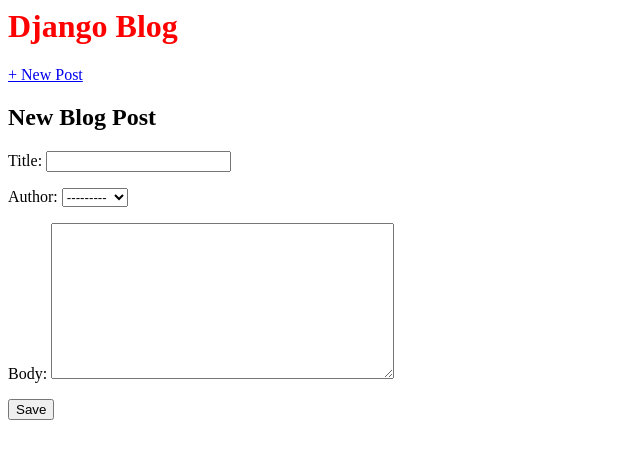
After one commit to andrewerlanger/blog, a Django app: page /post/new/ in a window 1280 px wide. The commit adds this page. Shown: the top 459 px of the page, without its empty margins (0-640 px from the left). Run offline with Django 3.2, Linux system fonts and the light colour scheme; data comes from the database, SQL or seed files in the repository; both versions use the stored data as it was after the commit.

Commit message:
update views

```diff
--- a/blog_app/models.py
+++ b/blog_app/models.py
@@ -1,4 +1,5 @@
 from django.db import models
+from django.urls import reverse
 
 # Create your models here.
 class Post(models.Model):
@@ -9,3 +10,6 @@
 
   def __str__(self):
     return self.title
+
+  def get_absolute_url(self):
+    return reverse('post_detail', args=[str(self.id)])
--- a/blog_app/urls.py
+++ b/blog_app/urls.py
@@ -4,6 +4,7 @@
 from . import views
 
 urlpatterns = [
+  path('post/<int:pk>/', views.BlogDetailView.as_view(), name='post_detail'),
+  path('post/new/', views.NewPostView.as_view(), name='post_new'),
   path('', views.BlogListView.as_view(), name='home'),
-  path('post/<int:pk>/', views.BlogDetailView.as_view(), name='post_detail')
 ]
--- a/blog_app/views.py
+++ b/blog_app/views.py
@@ -1,5 +1,6 @@
 from django.shortcuts import render
 from django.views.generic import ListView, DetailView
+from django.views.generic.edit import CreateView
 
 from . import models
 
@@ -12,3 +13,8 @@
 class BlogDetailView(DetailView):
   model = models.Post
   template_name = 'post_detail.html'
+
+class NewPostView(CreateView):
+  model = models.Post
+  template_name = 'post_new.html'
+  fields = '__all__' # we want input for all fields
--- a/blog_project/templates/base.html
+++ b/blog_project/templates/base.html
@@ -4,13 +4,14 @@
 <html>
   <head>
     <title>Django Blog</title>
+    <!--css step two -->
+    <link href="{% static 'css/base.css' %}" rel="stylesheet">
   </head>
   <body>
     <header>
       <h1><a href="{% url 'home' %}">Django Blog</a></h1>
+      <a href="{% url 'post_new' %}">+ New Post</a>
 
-      <!--css step two -->
-      <link href="{% static 'css/base.css' %}" rel="stylesheet">
     </header>
     <div>
       {% block content %}
--- /dev/null
+++ b/blog_project/templates/post_new.html
@@ -0,0 +1,17 @@
+{% extends "base.html" %}
+
+{% block content %}
+
+  <h2>New Blog Post</h2>
+
+  <form action="" method="POST">
+
+    <!-- this protects us from cross-site scripting attacks -->
+    {% csrf_token %}
+
+    <!-- this outputs our form fields as paragraphs (as_p)) -->
+    {{ form.as_p }}
+    <input type="submit" value="Save">
+  </form>
+
+{% endblock content %}
```
Also changed, not shown: db.sqlite3.
